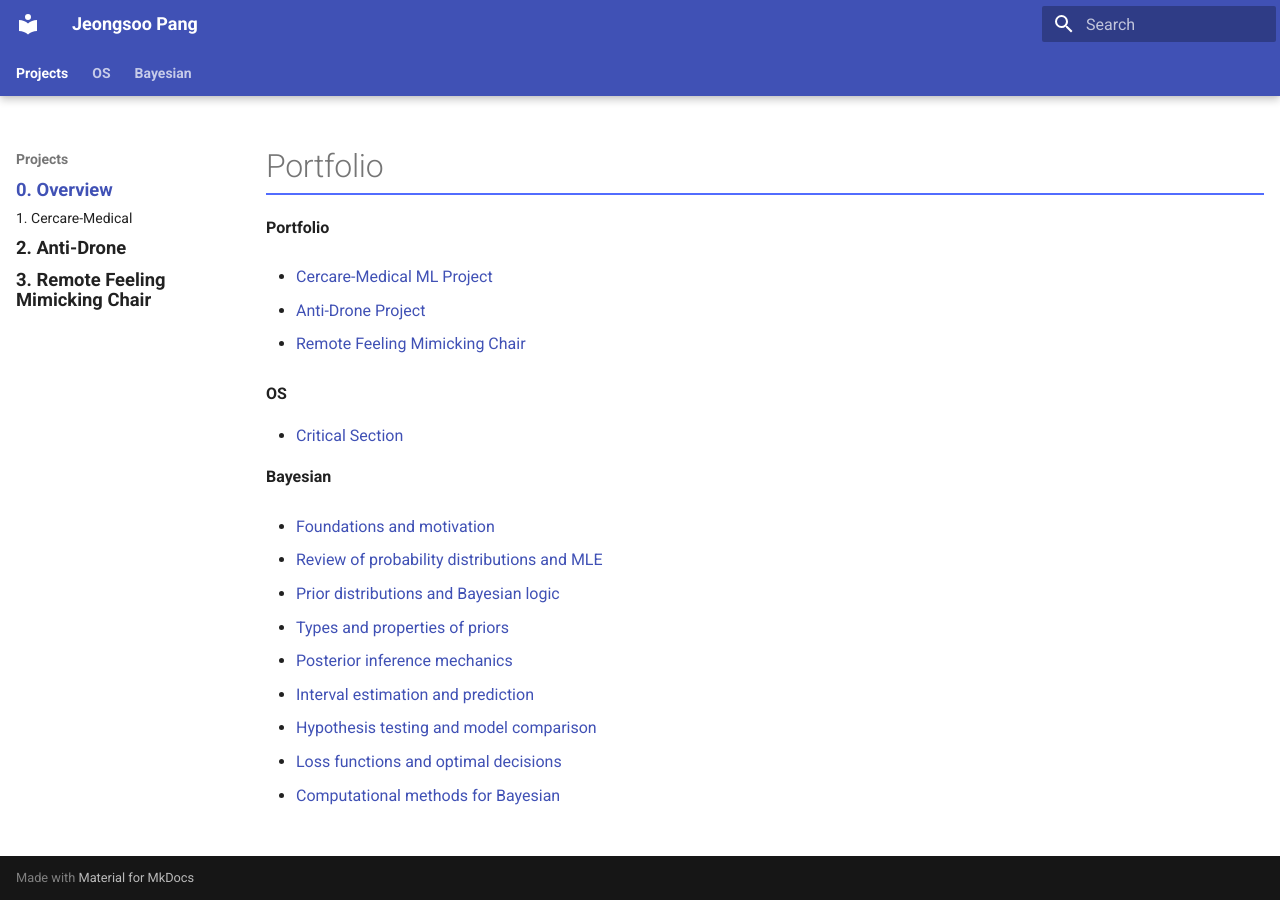
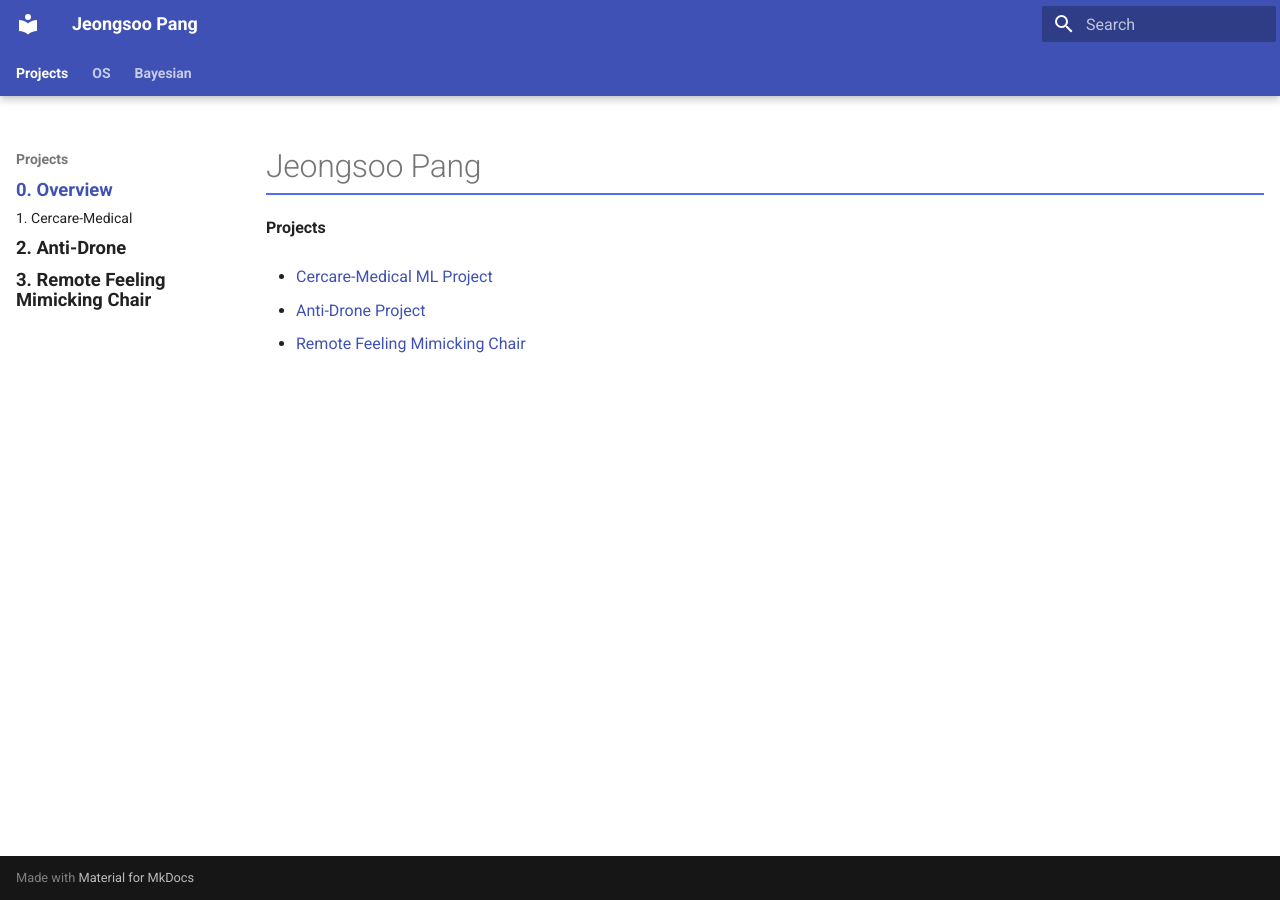
Before and after one commit to Jeongsoo-dev/ML_based_MR_CT_SeriesType_Detection, an MkDocs documentation site: the page built from docs/portfolio/index.md, in a window 1280 px wide. Built offline with MkDocs 1.6.1 and Material for MkDocs 9.7.7, drawn with Linux system fonts in a browser that asks for light colours.

Commit message:
Update index.md

```diff
--- a/docs/portfolio/index.md
+++ b/docs/portfolio/index.md
@@ -1,33 +1,9 @@
-# Portfolio
+# Jeongsoo Pang
 
-**Portfolio**
+**Projects**
 
 - [Cercare-Medical ML Project](../index/)
 
 - [Anti-Drone Project](../anti_drone/)
 
 - [Remote Feeling Mimicking Chair](../remote_chair/)
-
-**OS**
-
-- [Critical Section](../os/critical_section/)
-
-**Bayesian**
-
-- [Foundations and motivation](../bayesian/foundations/)
-
-- [Review of probability distributions and MLE](../bayesian/mle-review/)
-
-- [Prior distributions and Bayesian logic](../bayesian/priors-logic/)
-
-- [Types and properties of priors](../bayesian/priors-types/)
-
-- [Posterior inference mechanics](../bayesian/posterior-inference/)
-
-- [Interval estimation and prediction](../bayesian/intervals-prediction/)
-
-- [Hypothesis testing and model comparison](../bayesian/hypothesis-models/)
-
-- [Loss functions and optimal decisions](../bayesian/loss-decisions/)
-
-- [Computational methods for Bayesian](../bayesian/computation/)
```
